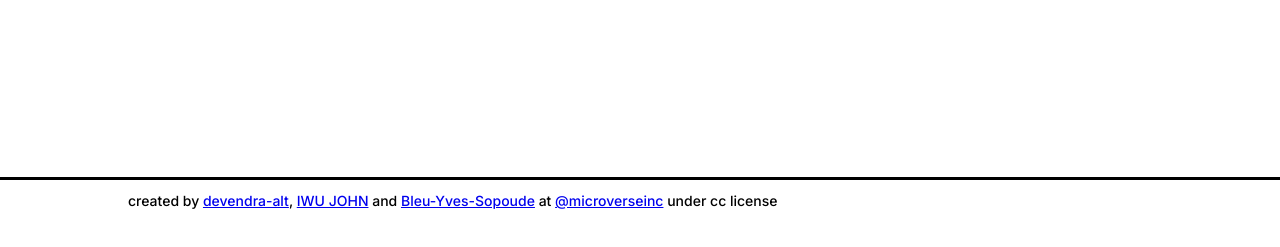
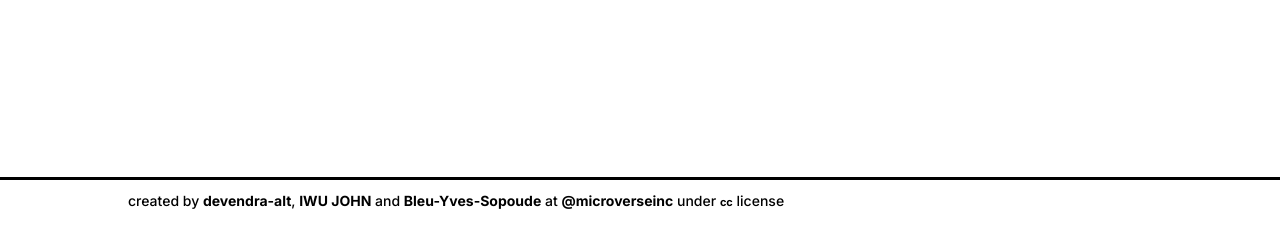
Before and after one commit to devendra-alt/ES6-capstone, a website built with webpack: page src/index.html in a window 1280 px wide. Shown: the part 103-350 px from the top of the page. Built offline with nearby package versions, Linux system fonts and the light colour scheme; no server answers; files whose address does not match are found by name.

Commit message:
Added style to footer section

```diff
--- a/src/styles/style.css
+++ b/src/styles/style.css
@@ -36,6 +36,26 @@ footer {
   padding-top: 1rem;
   color: #000;
   font-weight: 500;
+}
+
+.footer-text > a:link,
+a:visited {
+  font-weight: 700;
+  text-decoration: none;
+  color: #000;
+}
+
+.footer-text > a:hover,
+a:active {
+  font-size: 1.1rem;
+  font-weight: 700;
+  text-decoration: none;
+  color: #ff8000;
+}
+
+.footer-text > span {
+  font-size: 1.1rem;
+  font-weight: 700;
 }
 
 .section {
```
